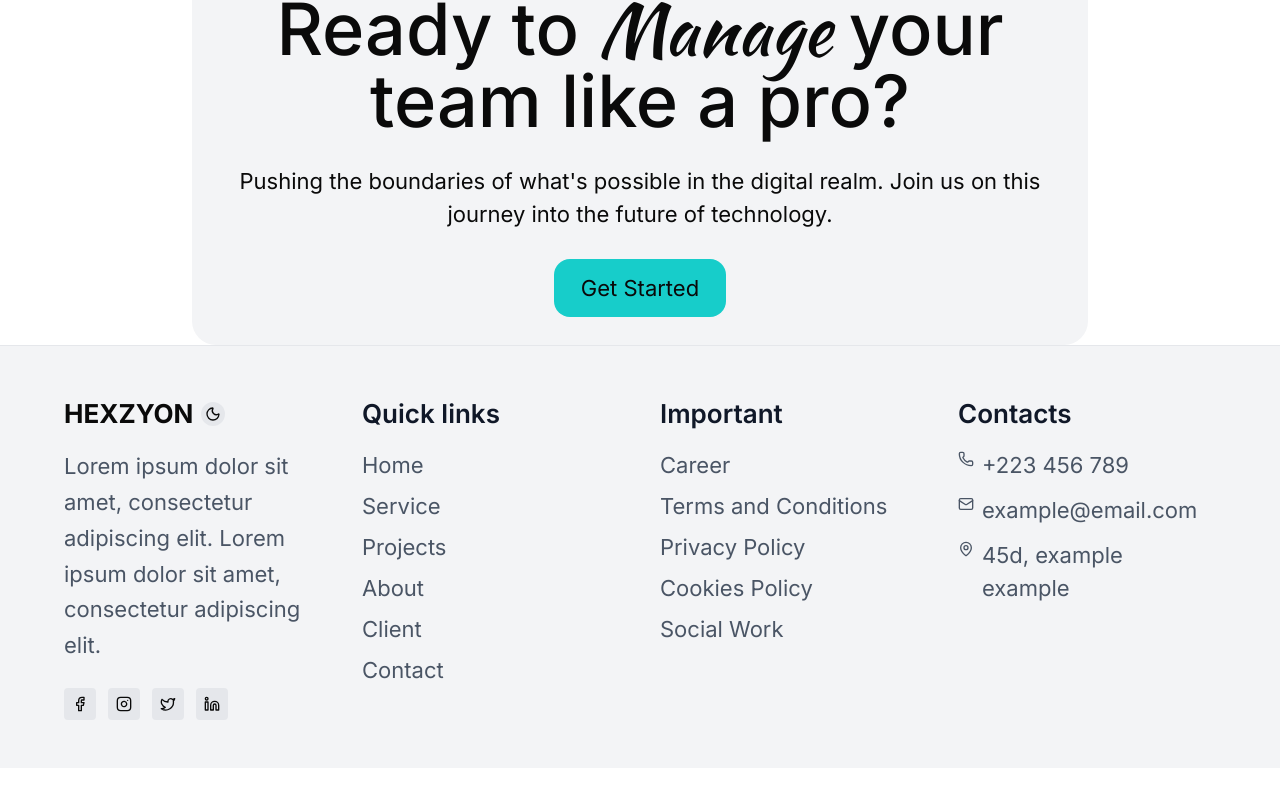
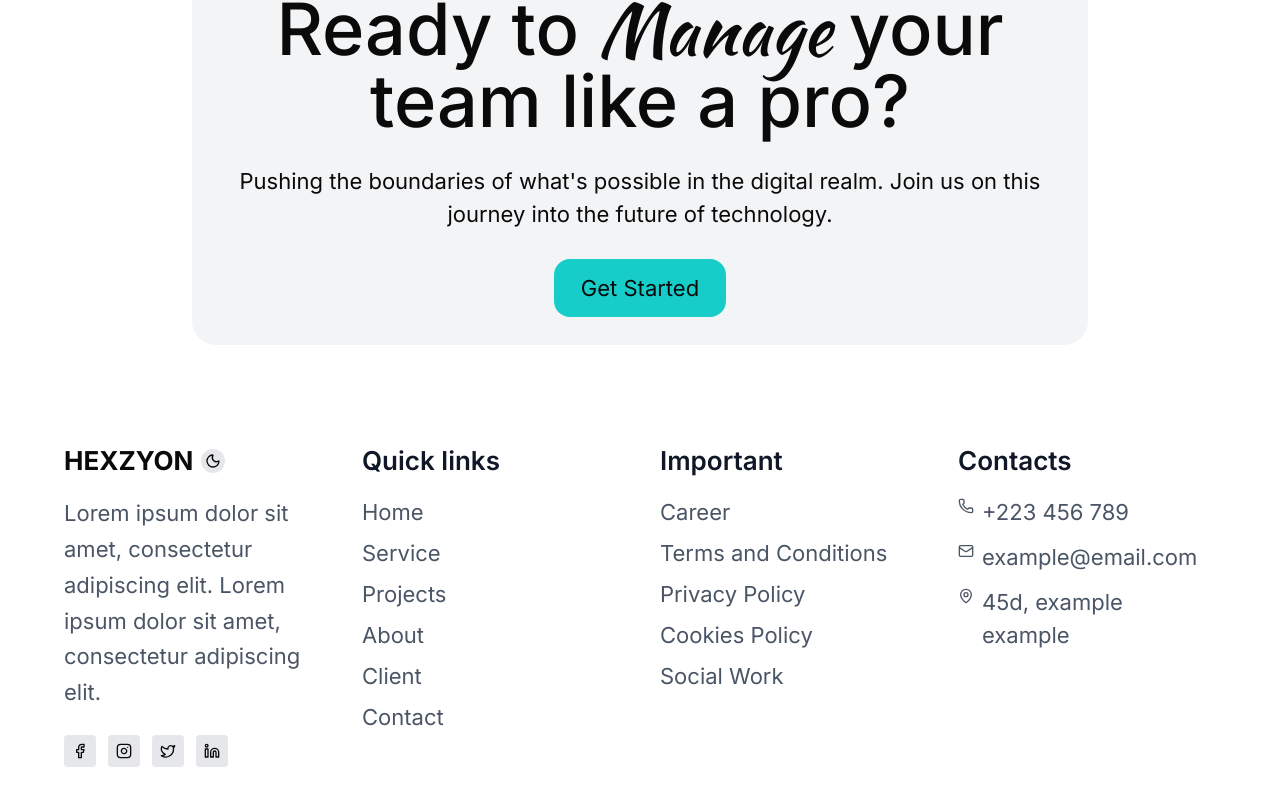
Before and after one commit to Roshen-Perera/ceylon-developers-portfolio, a Next.js app: page / in a window 1280 px wide. Shown: the part 8289-9094 px from the top of the page. Before the commit the page ends 9057 px from the top, so only its background shows below. Built offline with nearby package versions, Linux system fonts and the light colour scheme.

Commit message:
removed border and bg color

```diff
--- a/app/page.tsx
+++ b/app/page.tsx
@@ -466,7 +466,7 @@ export default function Home() {
       <div className="flex flex-col items-center justify-center mt-12">
         <ProPost/>
       </div>
-      <footer className="bg-gray-100 border-t border-gray-200 py-12 px-8">
+      <footer className="py-12 mt-12">
         <Footer />
       </footer>
     </>
```
